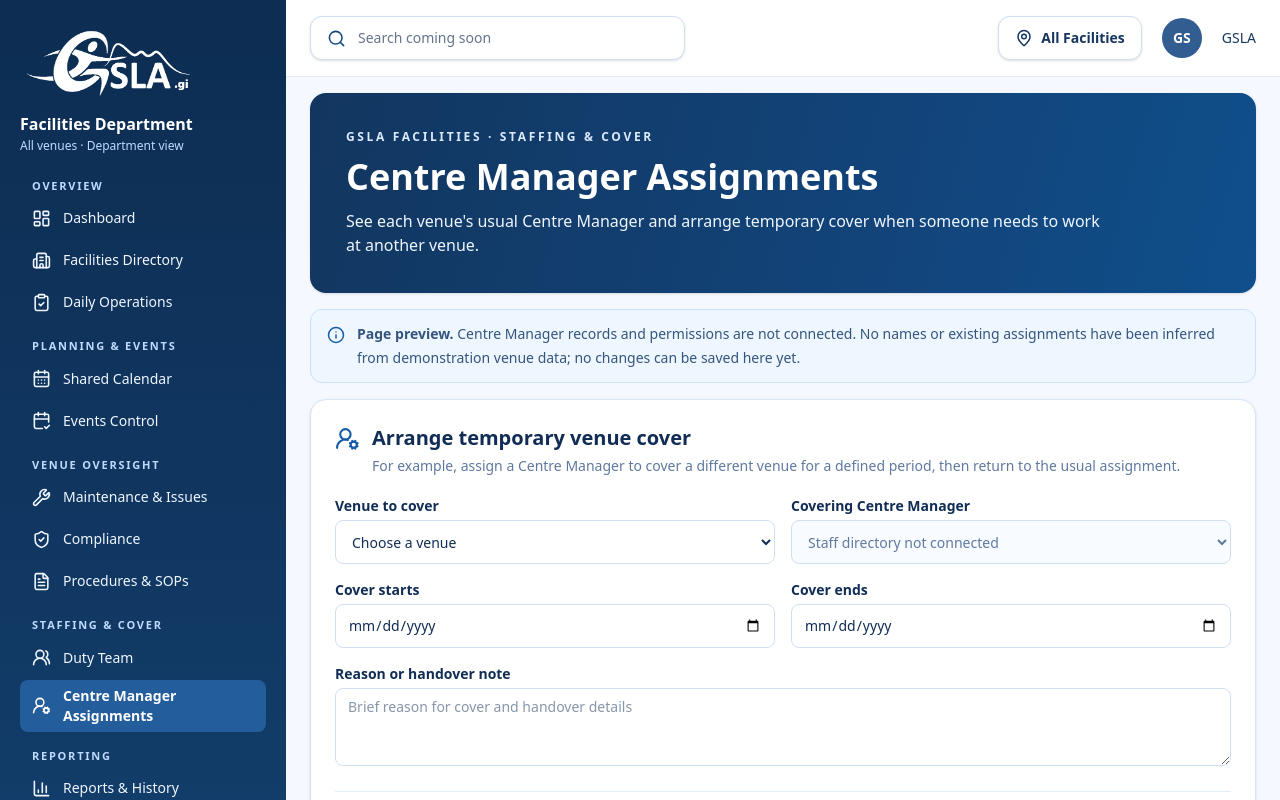
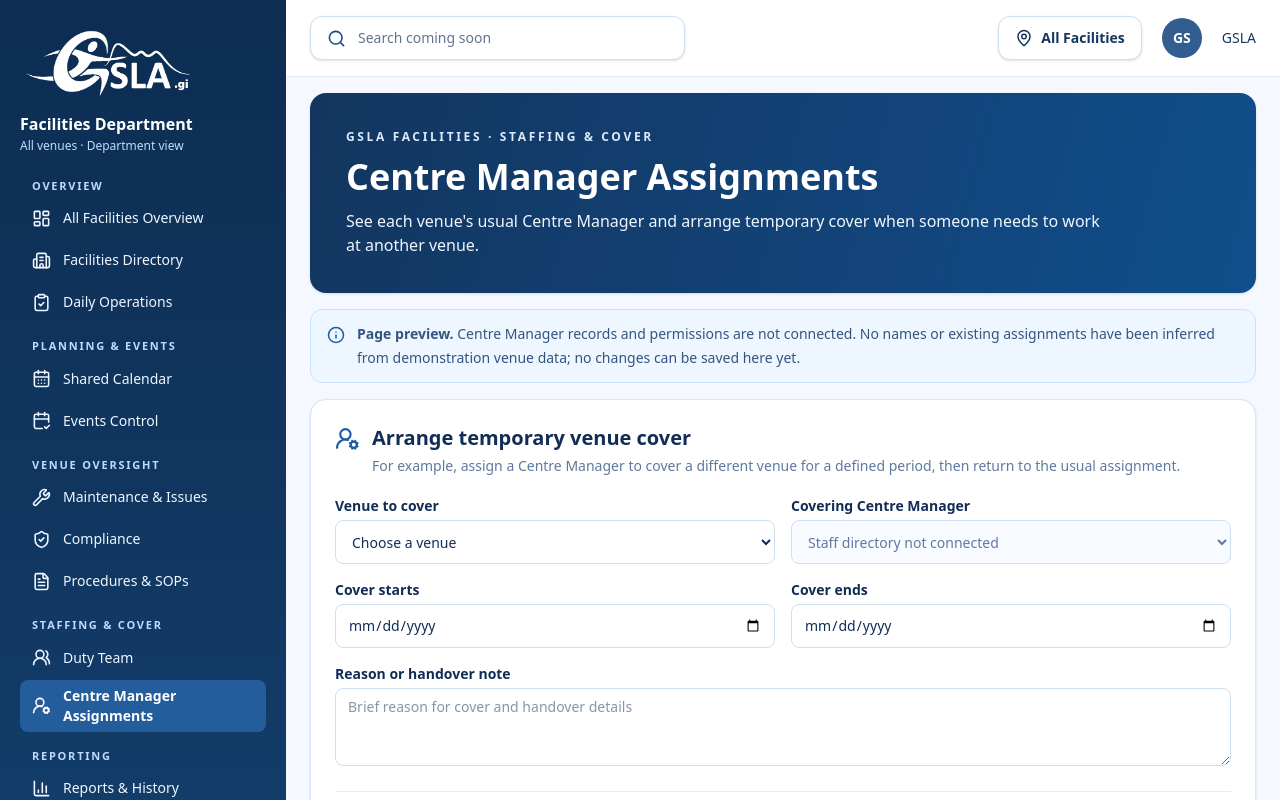
Before and after one commit to gibfesta/gsla-new-sdu, a Next.js app: page /facilities/cm-assignments in a window 1280 px wide. Shown: the top 800 px of the page. Built offline with nearby package versions, Linux system fonts and the light colour scheme.

Commit message:
Rename Facilities overview sidebar link

```diff
--- a/components/facilities/FacilitiesDepartmentSidebar.tsx
+++ b/components/facilities/FacilitiesDepartmentSidebar.tsx
@@ -12,7 +12,7 @@ import {
 type Item = { label: string; href: string; icon: LucideIcon };
 const groups: { title: string; items: Item[] }[] = [
   { title: "Overview", items: [
-    { label: "Dashboard", href: "/facilities/dashboard", icon: LayoutDashboard },
+    { label: "All Facilities Overview", href: "/facilities/dashboard", icon: LayoutDashboard },
     { label: "Facilities Directory", href: "/facilities/facilities", icon: Building2 },
     { label: "Daily Operations", href: "/facilities/daily-operations", icon: ClipboardCheck },
   ] },
```
